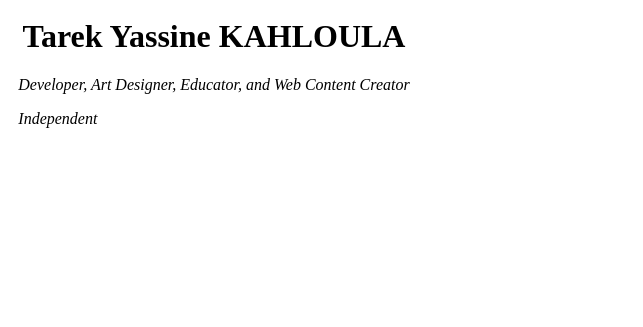
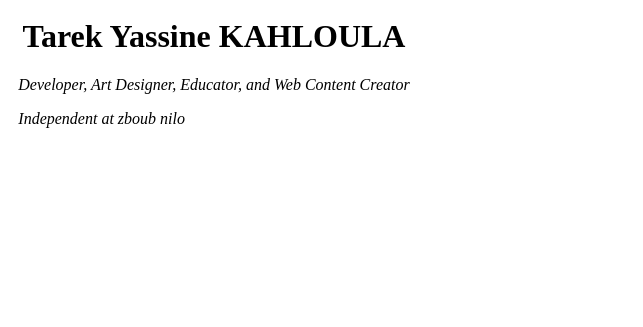
Before and after one commit to tariqyasiin/CV, a plain HTML site: page index.html in a window 1280 px wide. Shown: the part 119-446 px from the top of the page, 637-1280 px from the left. Drawn offline with Linux system fonts and the light colour scheme.

Commit message:
Update index.html

```diff
--- a/index.html
+++ b/index.html
@@ -14,7 +14,7 @@
 
 
             <p> <em>Developer, Art Designer, Educator, and Web Content Creator</em> </p>
-            <i>Independent</i>
+            <i>Independent at zboub nilo</i>
         </td>
 
     </table></center>
```
